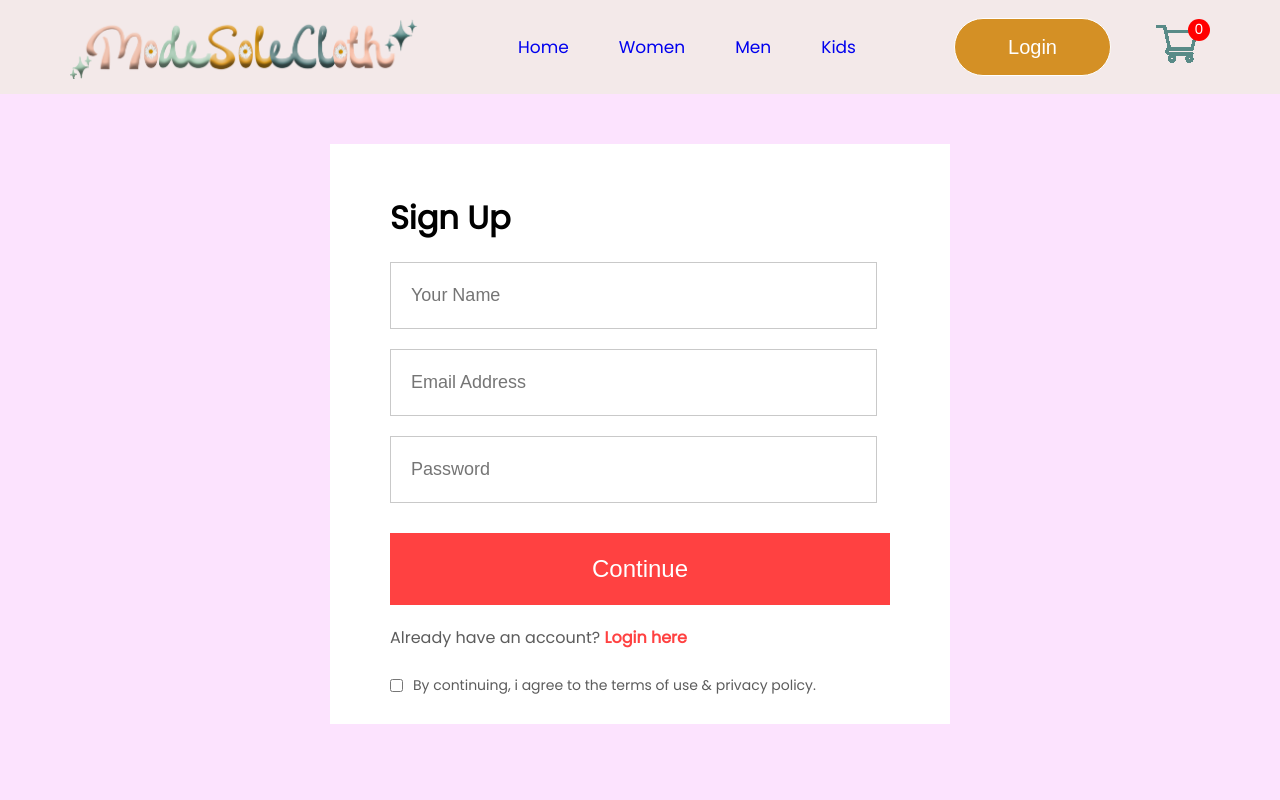
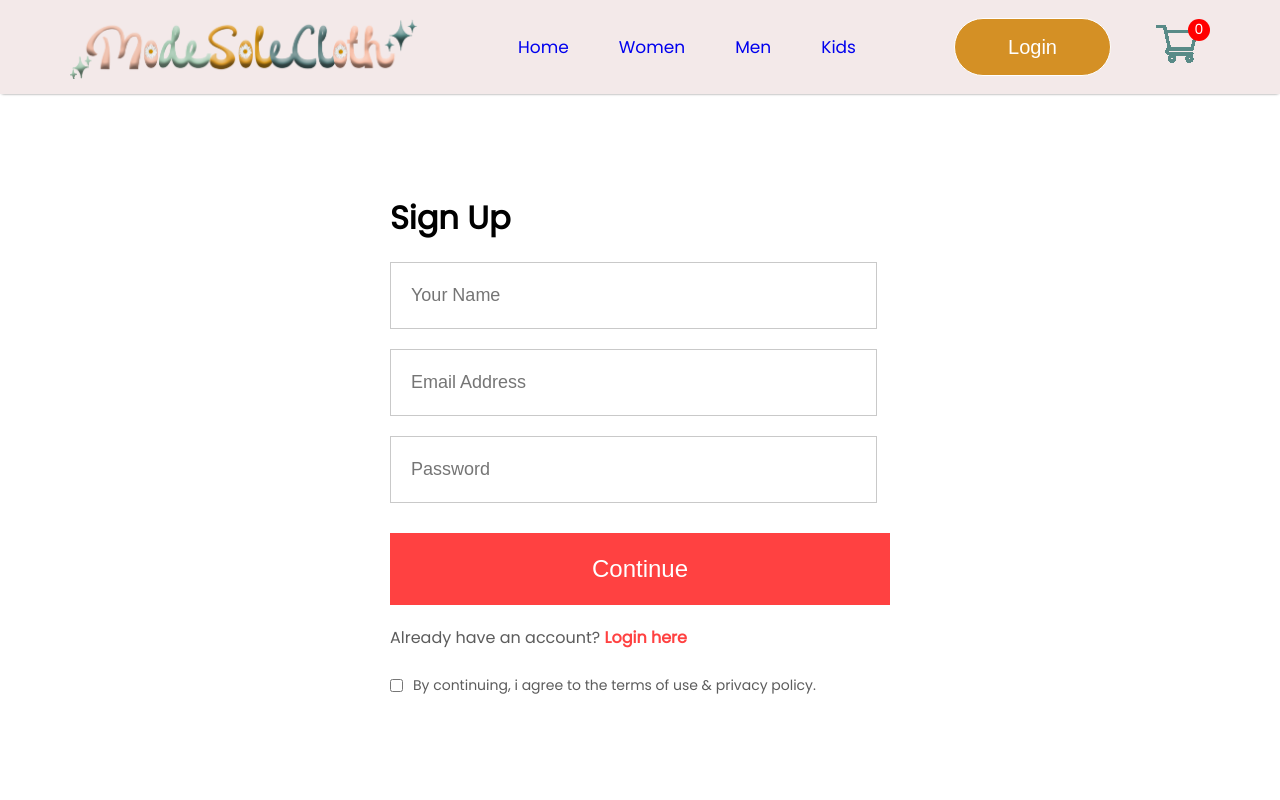
Before and after one commit to Cervera-jpg/ModeSoleCloth, a React (Create React App) app: page /login in a window 1280 px wide. Shown: the top 800 px of the page. Built offline with nearby package versions, Linux system fonts and the light colour scheme.

Commit message:
Update BG Name

```diff
--- a/src/Pages/CSS/LoginPage.css
+++ b/src/Pages/CSS/LoginPage.css
@@ -1,7 +1,7 @@
 .loginsignup {
   width: 100%;
   height: 90vh;
-  background: #fce3fe;
+  background-image: url(/src/Components/Assets/bg login.png);
   padding-top: 100px;
 }
 .loginsignup-container {
```
Also changed, not shown: src/Components/Assets/bg_login.png (renamed from src/Components/Assets/bg login.png).
